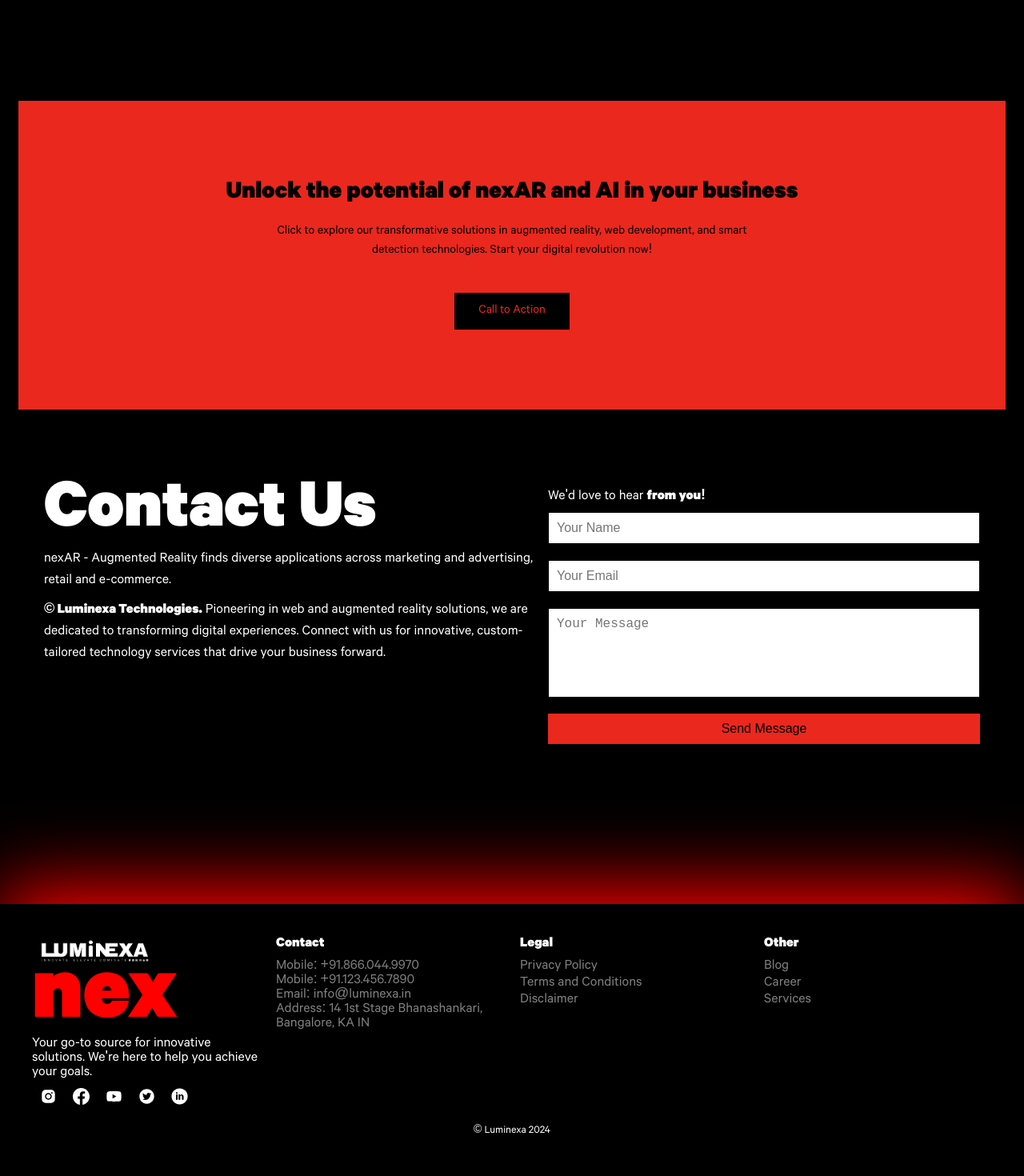
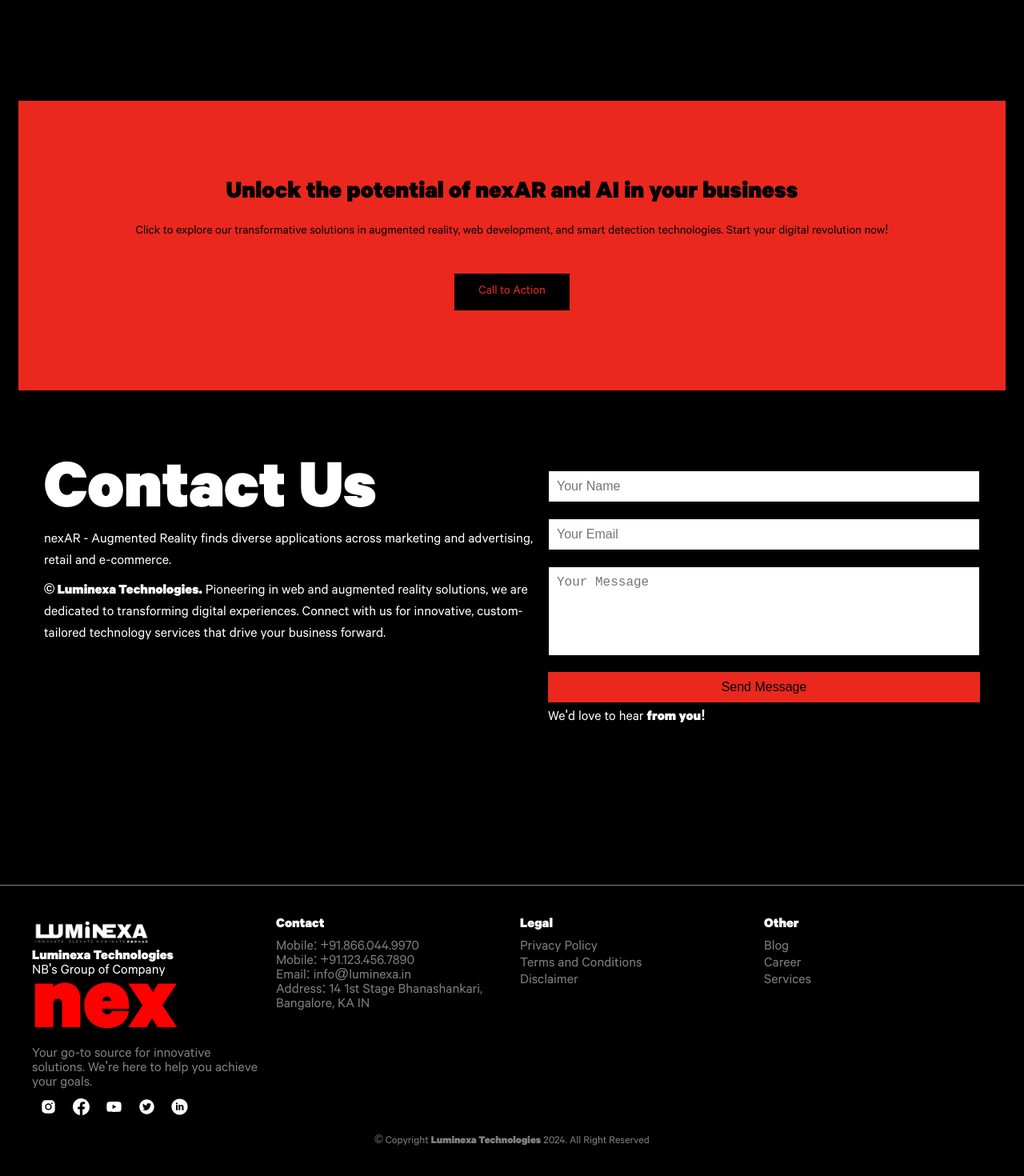
Before and after one commit to PS-PrashantFSD/netlifych, a Next.js app: page / in a window 1280 px wide. Shown: the part 2985-4455 px from the top of the page at 80% size. Built offline with nearby package versions, Linux system fonts and the light colour scheme.

Commit message:
footer implement

```diff
--- a/components/Home/Contact/Contact.jsx
+++ b/components/Home/Contact/Contact.jsx
@@ -3,6 +3,7 @@
 import SocialMedia from '../../SocialMedia';
 import AnimationonScreen from './../../AnimateOnScreen';
 import Form from './../../Home/Form'
+import browserslist from 'browserslist';
 
 
 const Footer = () => {
@@ -18,8 +19,9 @@
             <div className="logo">
               <img src="logo.png" alt="Luminexa Company Logo" style={{ width: '160px' }} />
             </div>
+            <p style={{color: 'white'}}><strong>Luminexa Technologies</strong> <br/> NB's Group of Company</p>
             <h1 style={{color: 'red'}}>nex</h1>
-            <p style={{color: 'white'}}>Your go-to source for innovative solutions. We're here to help you achieve your goals.</p>
+            <p >Your go-to source for innovative solutions. We're here to help you achieve your goals.</p>
 
             <div className="social-media">
               <SocialMedia />
@@ -54,7 +56,7 @@
         </div>
 
         <div className="footer-note">
-          <p style={{ color: 'white' }}>&copy; Luminexa 2024</p>
+          <p style={{ color: 'Gray' }}>&copy; Copyright <strong>Luminexa Technologies</strong> 2024. All Right Reserved</p>
         </div>
       </FooterContainer>
     </AnimationonScreen>
--- a/components/Home/Contact/styles.js
+++ b/components/Home/Contact/styles.js
@@ -9,8 +9,7 @@
   padding: 40px 0;
   background-color: ${({ theme }) => theme.colors.background};
   color: #878787;
-  border-top: 0.5px solid black;
-  box-shadow: 0 -20px 90px red; /* Add red shadow on top */
+  border-top: 0.5px solid gray;
 
   & .footer-columns {
     display: flex;
--- a/components/Home/Form/Form.jsx
+++ b/components/Home/Form/Form.jsx
@@ -13,6 +13,7 @@
   width: 100%;
 
   ${({ theme }) => theme.breakpoints.medium`
+  margin-bottom: 60px;
     width: 80%;
   `};
 
@@ -114,15 +115,17 @@
         </p>
       </TextWrapper>
       <FormWrapper>
-        <p style={{ marginBottom: '10px' }}>
-          We'd love to hear <strong>from you!</strong>
-        </p>
+
         <Form>
           <Input type="text" placeholder="Your Name" required />
           <Input type="email" placeholder="Your Email" required />
           <TextArea rows="5" placeholder="Your Message" required />
           <SubmitButton type="submit">Send Message</SubmitButton>
         </Form>
+
+        <p style={{ marginTop: '10px' }}>
+          We'd love to hear <strong>from you!</strong>
+        </p>
       </FormWrapper>
     </ContactSection>
   );
--- a/components/Misc/Call.jsx
+++ b/components/Misc/Call.jsx
@@ -16,6 +16,7 @@
 `;
 
 const CTAHeading = styled.h2`
+    width:80%;
   font-size: 2rem;
   font-weight: 700;
   margin-bottom: 20px;
@@ -23,7 +24,7 @@
 `;
 
 const CTADescription = styled.p`
-  max-width: 600px;
+  width:82%;
   margin-bottom: 40px;
   line-height: 1.5;
   font-size: 1rem;
```
Also changed, not shown: public/dlogo.png, public/logo.png.
